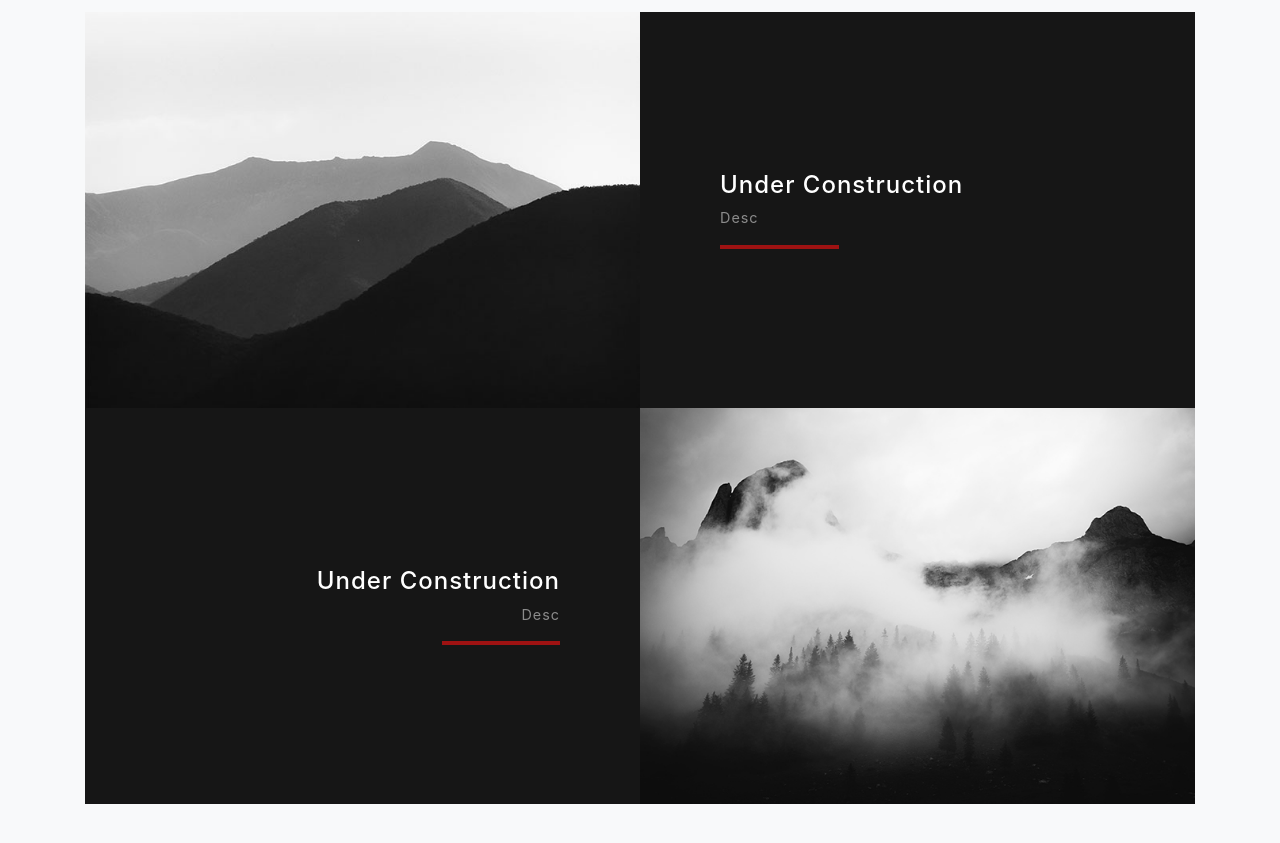
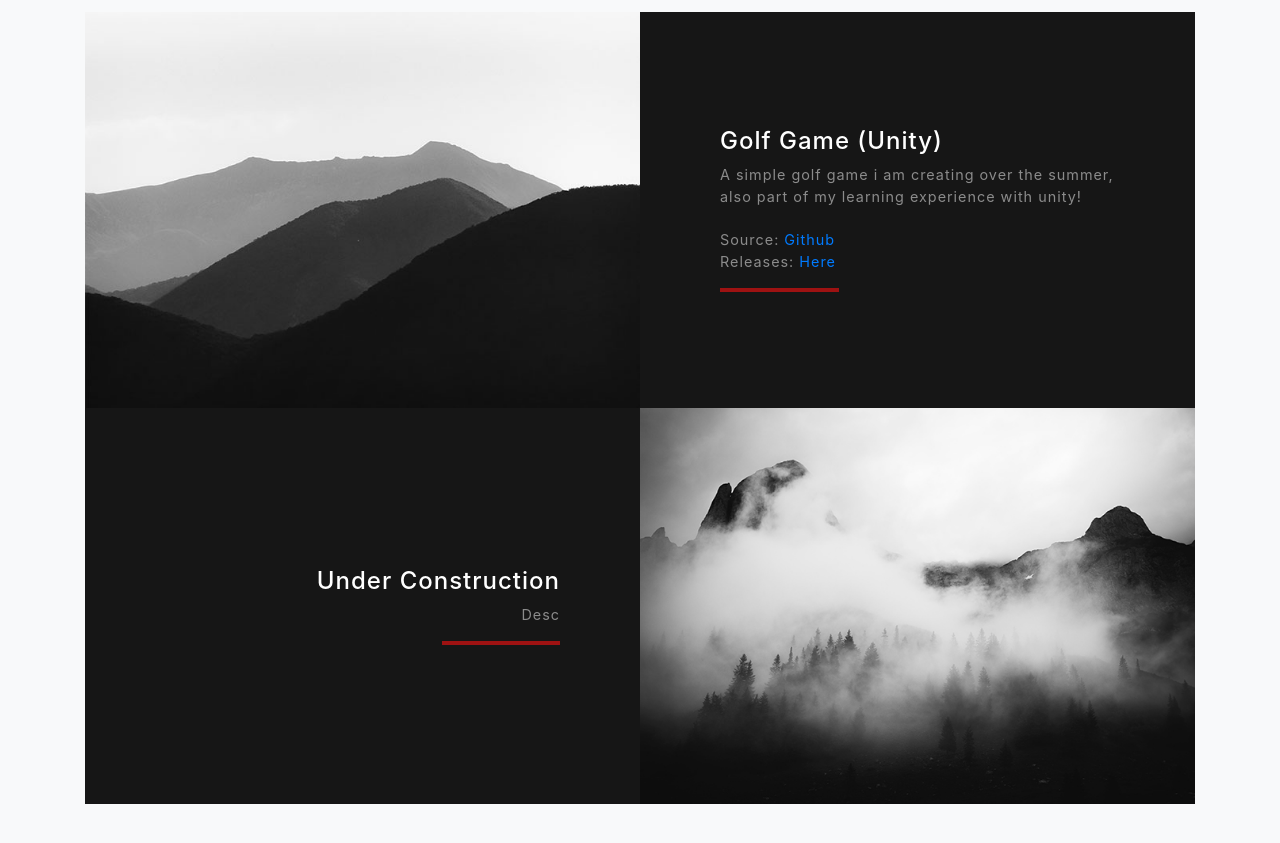
Before and after one commit to lukewhitingdev/aDubstepPanda.github.io, a website with bundled scripts: page index.html in a window 1280 px wide. Shown: the part 2240-3083 px from the top of the page. Built offline with nearby package versions, Linux system fonts and the light colour scheme.

Commit message:
Update index.html

```diff
--- a/index.html
+++ b/index.html
@@ -109,8 +109,8 @@
                       <div class="bg-black text-center h-100 project">
                           <div class="d-flex h-100">
                               <div class="project-text w-100 my-auto text-center text-lg-left">
-                                  <h4 class="text-white">Under Construction</h4>
-                                  <p class="mb-0 text-white-50">Desc</p>
+                                  <h4 class="text-white">Golf Game (Unity)</h4>
+                                  <p class="mb-0 text-white-50"> A simple golf game i am creating over the summer, also part of my learning experience with unity! <br> <br> Source: <a href="https://github.com/aDubstepPanda/golfGame"> Github </a> <br> Releases: <a href="https://github.com/aDubstepPanda/golfGame/tree/master/Builds"> Here </a></p></p>
                                   <hr class="d-none d-lg-block mb-0 ml-0">
                               </div>
                           </div>
```
